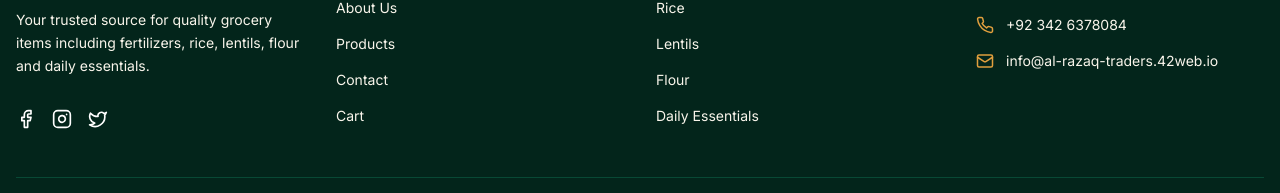
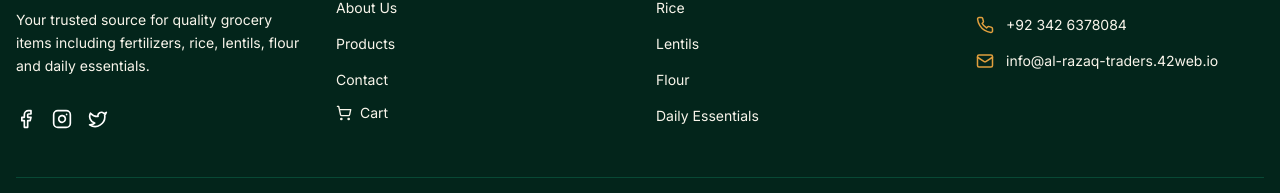
Before and after one commit to arqamrana43/al-razaaq-traders, a React (Vite) app: page / in a window 1280 px wide. Shown: the part 5175-5368 px from the top of the page. Built offline with nearby package versions, Linux system fonts and the light colour scheme.

Commit message:
Add cart icon and update footer
- Added the cart icon.
- Updated the products page link in the footer.

```diff
--- a/src/components/layout/Footer.tsx
+++ b/src/components/layout/Footer.tsx
@@ -1,5 +1,7 @@
+
 import { Link } from "react-router-dom";
-import { Leaf, Phone, Mail, MapPin, Instagram, Facebook, Twitter } from "lucide-react";
+import { Leaf, Phone, Mail, MapPin, Instagram, Facebook, Twitter, ShoppingCart } from "lucide-react";
+
 const Footer = () => {
   return <footer className="bg-razaq-green-900 text-white pt-16 pb-8">
       <div className="container mx-auto px-4">
@@ -40,7 +42,7 @@ const Footer = () => {
                 </Link>
               </li>
               <li>
-                <Link to="/category/featured" className="text-razaq-cream-300 hover:text-white transition-colors text-sm">
+                <Link to="/#featured-products" className="text-razaq-cream-300 hover:text-white transition-colors text-sm">
                   Products
                 </Link>
               </li>
@@ -50,7 +52,8 @@ const Footer = () => {
                 </Link>
               </li>
               <li>
-                <Link to="/cart" className="text-razaq-cream-300 hover:text-white transition-colors text-sm">
+                <Link to="/cart" className="text-razaq-cream-300 hover:text-white transition-colors text-sm flex items-center gap-2">
+                  <ShoppingCart size={16} />
                   Cart
                 </Link>
               </li>
```
